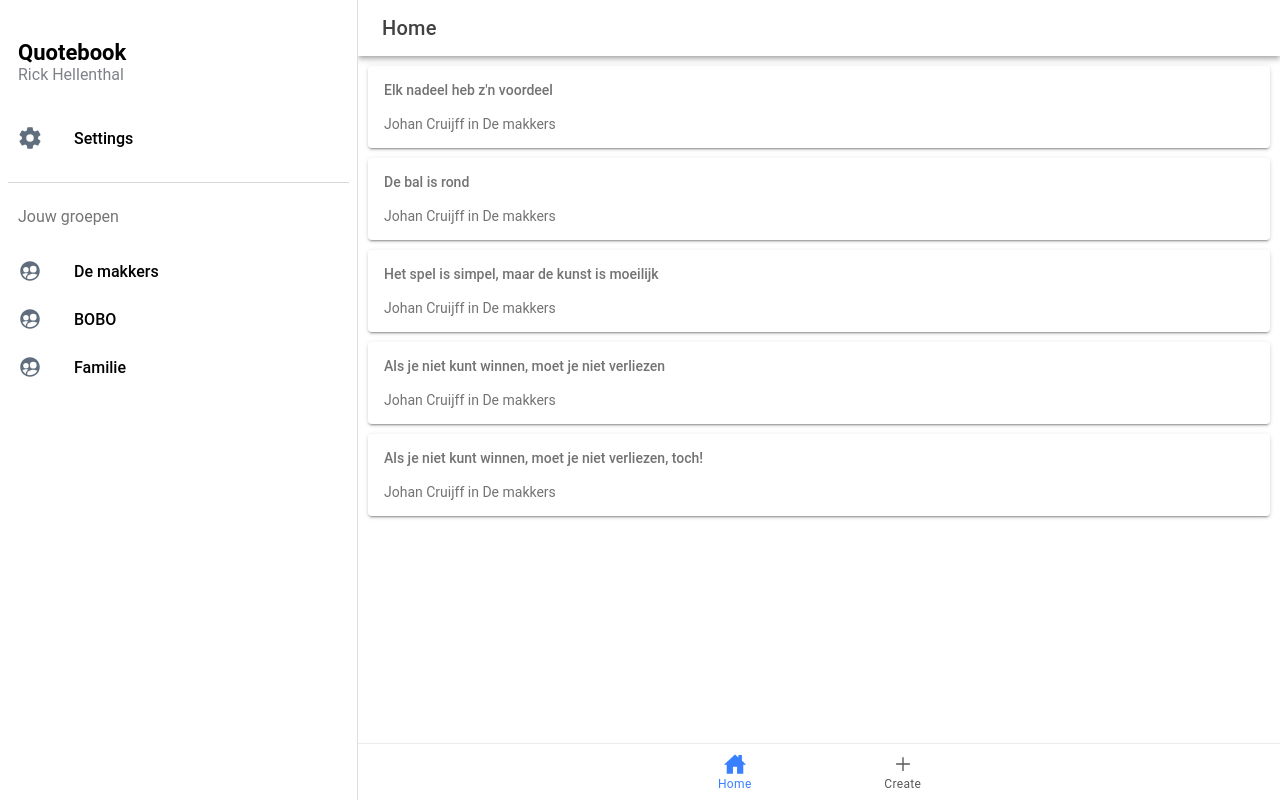
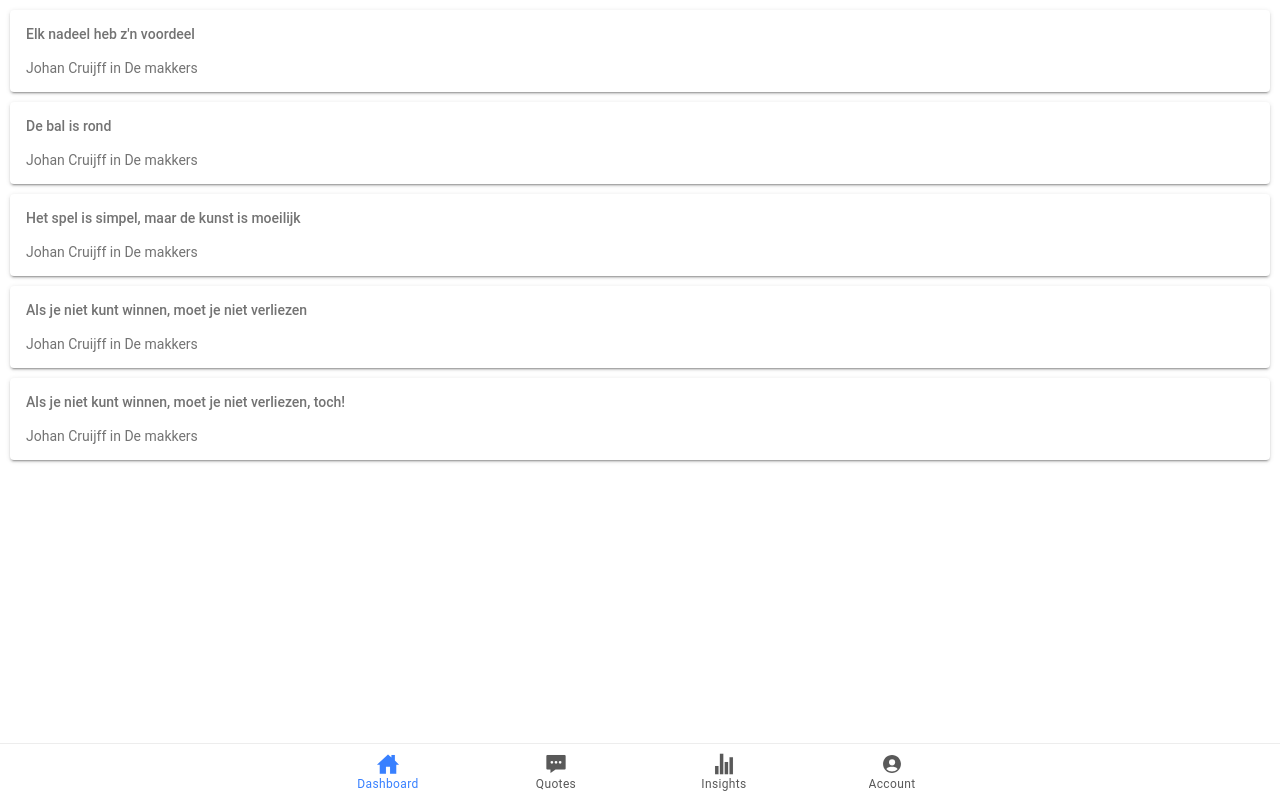
Before and after one commit to rickhellenthal/quotebook, a React (Create React App) app: page /home in a window 1280 px wide. Built offline with nearby package versions, Linux system fonts and the light colour scheme.

Commit message:
Only tabs

```diff
--- a/src/App.tsx
+++ b/src/App.tsx
@@ -34,7 +34,7 @@ export const App: React.FC = () => {
 		<IonApp>
 			<IonReactRouter>
 				<IonSplitPane contentId="main">
-					<Menu />
+					{/* <Menu /> */}
 
 					<IonRouterOutlet id="main">
 						<MainTabs />
--- a/src/components/page/Page.tsx
+++ b/src/components/page/Page.tsx
@@ -3,35 +3,24 @@ import "./Page.css";
 
 export interface PageProps {
 	title: string;
+	header?: boolean;
 	children?: React.ReactNode;
 	backButton?: boolean;
-	type?: "small" | "large";
 }
 
 export const Page = (props: PageProps) => {
-	const type = props.type || "small";
 	return (
 		<IonPage>
 			<IonHeader>
-				<IonToolbar>
-					<IonButtons slot="start">{props.backButton ? <IonBackButton></IonBackButton> : <IonMenuButton />}</IonButtons>
-					<IonTitle>{props.title}</IonTitle>
-				</IonToolbar>
+				{props.header && (
+					<IonToolbar>
+						<IonButtons slot="start">{props.backButton ? <IonBackButton></IonBackButton> : <IonMenuButton />}</IonButtons>
+						<IonTitle>{props.title}</IonTitle>
+					</IonToolbar>
+				)}
 			</IonHeader>
 
-			<IonContent fullscreen>
-				{type === "small" ? (
-					<IonHeader collapse="fade"></IonHeader>
-				) : (
-					<IonHeader collapse="fade">
-						<IonToolbar>
-							<IonTitle size="large">{props.title}</IonTitle>
-						</IonToolbar>
-					</IonHeader>
-				)}
-
-				{props.children}
-			</IonContent>
+			<IonContent fullscreen>{props.children}</IonContent>
 		</IonPage>
 	);
 };
--- a/src/routes/MainTabs.tsx
+++ b/src/routes/MainTabs.tsx
@@ -10,6 +10,14 @@ import {
 	homeSharp,
 	addOutline,
 	addSharp,
+	chatboxOutline,
+	chatboxSharp,
+	personCircleOutline,
+	personCircleSharp,
+	statsChartOutline,
+	statsChartSharp,
+	chatboxEllipsesOutline,
+	chatboxEllipsesSharp,
 } from "ionicons/icons";
 import { Redirect, Route } from "react-router";
 import { GroupRoute } from "./groupRoute/GroupRoute";
@@ -44,12 +52,22 @@ export const MainTabs = () => {
 			<IonTabBar slot="bottom">
 				<IonTabButton tab="home" href="/home">
 					<IonIcon ios={homeOutline} md={homeSharp} />
-					<IonLabel>Home</IonLabel>
+					<IonLabel>Dashboard</IonLabel>
 				</IonTabButton>
 
-				<IonTabButton tab="create" href="/create">
-					<IonIcon ios={addOutline} md={addSharp} />
-					<IonLabel>Create</IonLabel>
+				<IonTabButton tab="quotes" href="/quotes">
+					<IonIcon ios={chatboxEllipsesOutline} md={chatboxEllipsesSharp} />
+					<IonLabel>Quotes</IonLabel>
+				</IonTabButton>
+
+				<IonTabButton tab="insights" href="/insights">
+					<IonIcon ios={statsChartOutline} md={statsChartSharp} />
+					<IonLabel>Insights</IonLabel>
+				</IonTabButton>
+
+				<IonTabButton tab="account" href="/account">
+					<IonIcon ios={personCircleOutline} md={personCircleSharp} />
+					<IonLabel>Account</IonLabel>
 				</IonTabButton>
 			</IonTabBar>
 		</IonTabs>
```
